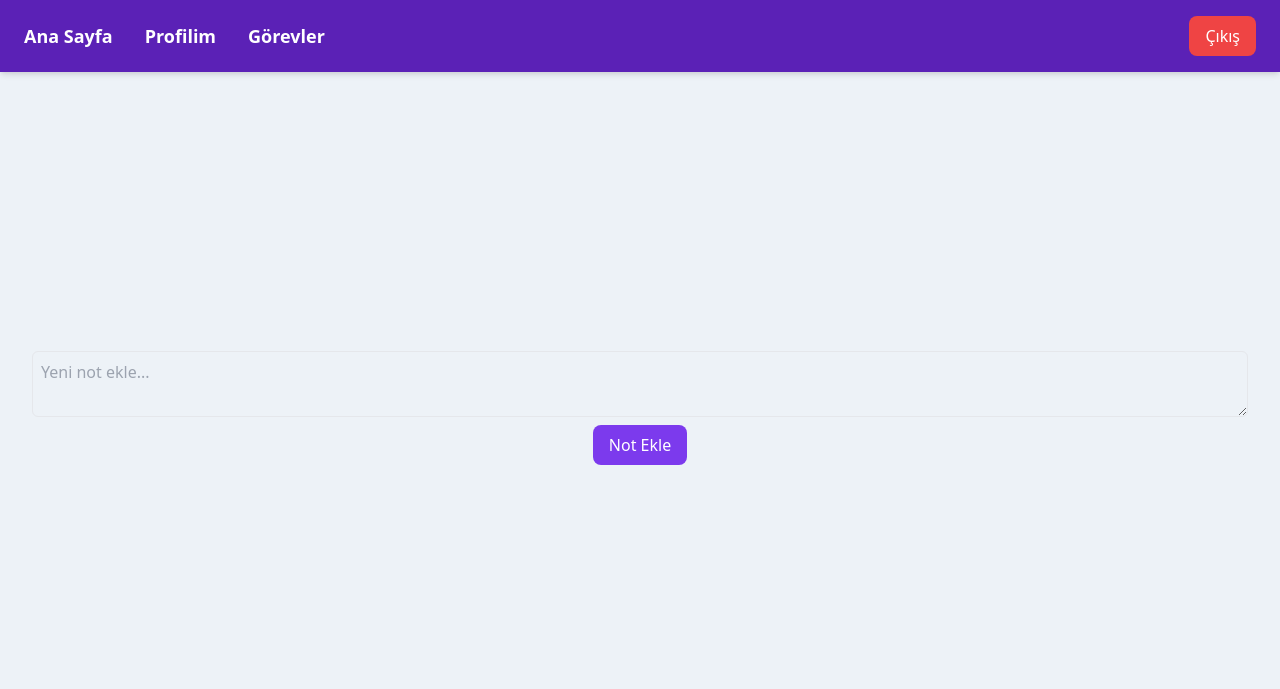
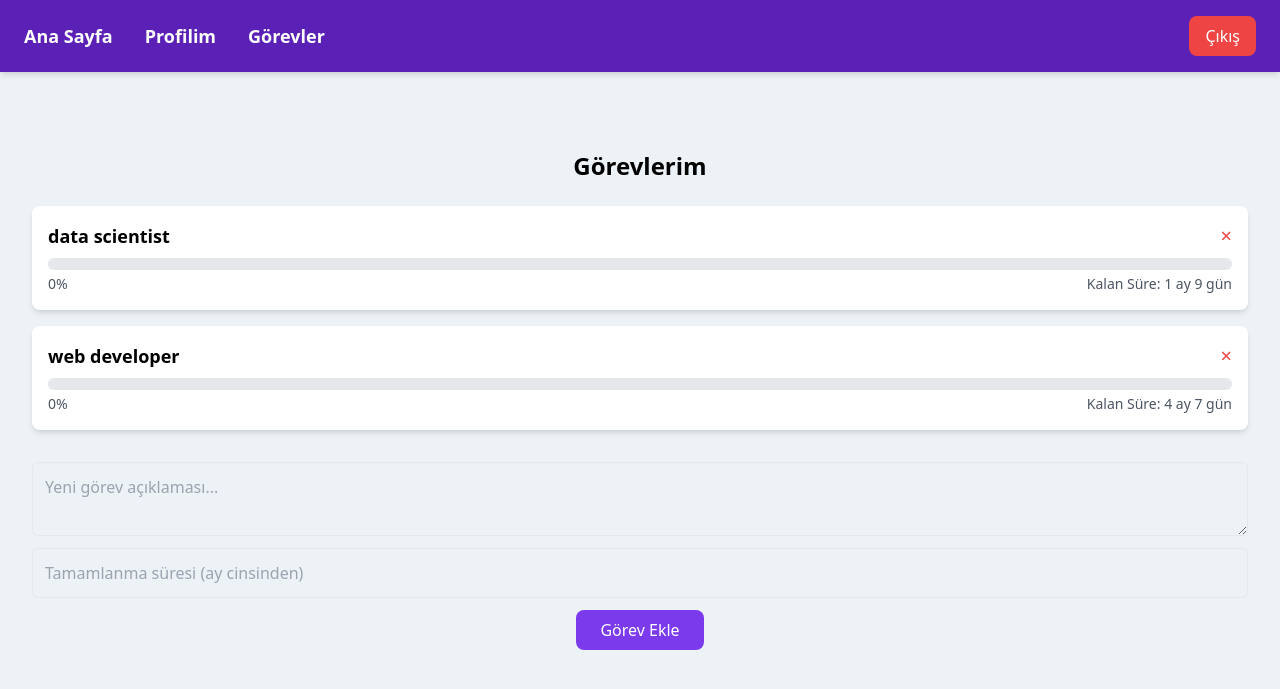
Before and after one commit to ihmus/Task-Manager, a Flask app: page / in a window 1280 px wide. Shown: the top 689 px of the page. Run offline with Flask 3, Linux system fonts and the light colour scheme; a user stored in the database is signed in.

Commit message:
görev tamamlama süresi

```diff
--- a/app/models.py
+++ b/app/models.py
@@ -1,3 +1,4 @@
+"""
 from . import db
 from flask_login import UserMixin
 from sqlalchemy.sql import func
@@ -23,3 +24,51 @@ class User(db.Model, UserMixin):
     password = db.Column(db.String(150))
     first_name = db.Column(db.String(150))
     notes = db.relationship('Note') # Burada ilişki verdik ileride user üzerinden ulaşabilmek için
+
+"""
+
+from . import db
+from flask_login import UserMixin
+from sqlalchemy.sql import func
+from datetime import datetime
+from dateutil.relativedelta import relativedelta
+
+
+class Note(db.Model):
+    id = db.Column(db.Integer, primary_key=True)
+    data = db.Column(db.String(10000))
+    date = db.Column(db.DateTime(timezone=True), default=func.now())
+    duration_months = db.Column(db.Integer)  # 🆕 görev süresi (ay cinsinden)
+    end_date = db.Column(db.DateTime(timezone=True))  # 🆕 bitiş tarihi
+    user_id = db.Column(db.Integer, db.ForeignKey('user.id'))
+    completed = db.Column(db.Boolean, default=False)
+
+    def calculate_progress(self):
+        """Görev süresinin yüzde kaçının geçtiğini hesaplar"""
+        if not self.end_date or not self.date:
+            return 0
+        total_days = (self.end_date - self.date).days
+        passed_days = (datetime.now() - self.date).days
+        if total_days <= 0:
+            return 100
+        return min(max((passed_days / total_days) * 100, 0), 100)
+
+    def remaining_time(self):
+        """Kalan süreyi ay ve gün cinsinden döndürür"""
+        if not self.end_date:
+            return "Süre belirtilmemiş"
+        now = datetime.now()
+        if now >= self.end_date:
+            return "Süre doldu!"
+        delta = relativedelta(self.end_date, now)
+        if delta.months == 0 and delta.days == 0:
+            return "Son gün!"
+        return f"{delta.months} ay {delta.days} gün"
+
+
+class User(db.Model, UserMixin):
+    id = db.Column(db.Integer, primary_key=True)
+    email = db.Column(db.String(150), unique=True)
+    password = db.Column(db.String(150))
+    first_name = db.Column(db.String(150))
+    notes = db.relationship('Note')
--- a/app/templates/index.html
+++ b/app/templates/index.html
@@ -1,34 +1,79 @@
-{% extends "base.html" %} {% block title %}Ana Sayfa{% endblock %} {% block
-content %}
+{% extends "base.html" %}
+{% block title %}Ana Sayfa{% endblock %}
+{% block content %}
 
 <div class="flex-1 p-8">
-  <!-- Notlar -->
+  <h1 class="text-2xl font-semibold text-center mb-6">Görevlerim</h1>
+
+  <!-- Not Listesi -->
+  <ul class="space-y-4 mb-8">
+    {% for note in notes %}
+    <li class="bg-white shadow-md rounded-lg p-4">
+      <div class="flex justify-between items-center mb-2">
+        <span class="font-semibold text-lg">{{ note.data }}</span>
+        <button
+          type="button"
+          class="text-red-500 hover:text-red-700 text-xl"
+          onClick="deleteNote({{ note.id }})"
+        >
+          &times;
+        </button>
+      </div>
+
+      <!-- Progress bar -->
+      <div class="w-full bg-gray-200 rounded-full h-3 mb-1">
+        <div
+          class="h-3 rounded-full"
+          style="width: {{ note.progress }}%; background-color: {{ note.color }};"
+        ></div>
+      </div>
+
+      <!-- Yüzde ve kalan süre -->
+      <div class="flex justify-between text-sm text-gray-600">
+        <span>{{ note.progress }}%</span>
+        <span>Kalan Süre: {{ note.remaining }}</span>
+      </div>
+    </li>
+    {% endfor %}
+  </ul>
 
   <!-- Not Ekleme Formu -->
-  <form method="POST" class="mt-4">
+  <form method="POST" class="space-y-3">
     <textarea
       name="note"
       id="note"
-      class="w-full border rounded-md p-2"
-      placeholder="Yeni not ekle..."
+      class="w-full border rounded-md p-3"
+      placeholder="Yeni görev açıklaması..."
+      required
     ></textarea>
-    <div class="text-center mt-2">
+
+    <input
+      type="number"
+      name="months"
+      min="1"
+      class="w-full border rounded-md p-3"
+      placeholder="Tamamlanma süresi (ay cinsinden)"
+      required
+    />
+
+    <div class="text-center">
       <button
         type="submit"
-        class="bg-purple-600 text-white px-4 py-2 rounded-lg hover:bg-purple-700"
+        class="bg-purple-600 text-white px-6 py-2 rounded-lg hover:bg-purple-700 transition"
       >
-        Not Ekle
+        Görev Ekle
       </button>
     </div>
   </form>
 </div>
 
-{% endblock %} {% block javascript %}
+{% endblock %}
+
+{% block javascript %}
 <script>
   function deleteNote(noteId) {
-    fetch("/delete-note", {
+    fetch("/delete-note/" + noteId, {
       method: "POST",
-      body: JSON.stringify({ noteId: noteId }),
     }).then(() => window.location.reload());
   }
 </script>
--- a/app/views.py
+++ b/app/views.py
@@ -2,13 +2,72 @@ from flask import Blueprint, render_template, request, flash, jsonify, redirect,
 from flask_login import login_required, current_user
 from .models import Note
 from datetime import datetime
+from dateutil.relativedelta import relativedelta
 from . import db
 import pytz
 import json
 
 views = Blueprint('views', __name__)
 
+#13.satırdan itibaren schule ekledi
 
+from dateutil.relativedelta import relativedelta #bu satırı da yukardan silmeyi unutma eğer kodların tamamını silersen
+
+@views.route('/', methods=['GET', 'POST'])
+@login_required
+def home():
+    if request.method == 'POST':
+        note = request.form.get('note')
+        months = request.form.get('months')  # 🆕 yeni alan
+
+        if len(note) < 1:
+            flash('Note is too short!', category='error')
+        elif not months or not months.isdigit():
+            flash('Lütfen ay cinsinden geçerli bir süre giriniz!', category='error')
+        else:
+            months = int(months)
+            start_date = datetime.now()
+            end_date = start_date + relativedelta(months=months)
+
+            new_note = Note(
+                data=note,
+                duration_months=months,
+                end_date=end_date,
+                user_id=current_user.id
+            )
+            db.session.add(new_note)
+            db.session.commit()
+            flash('Görev eklendi!', category='success')
+            return redirect(url_for('views.home'))
+
+    notes_with_time = []
+    for note in current_user.notes:
+        progress = note.calculate_progress()
+        remaining = note.remaining_time()
+
+        if progress < 50:
+            color = "green"
+        elif progress < 80:
+            color = "orange"
+        else:
+            color = "red"
+
+        notes_with_time.append({
+            'id': note.id,
+            'data': note.data,
+            'color': color,
+            'progress': round(progress),
+            'remaining': remaining
+        })
+
+    return render_template("index.html", notes=notes_with_time)
+
+
+
+
+
+
+"""
 @views.route('/', methods=['GET', 'POST'])
 @login_required
 def home():
@@ -60,6 +119,9 @@ def home():
         })
 
     return render_template("index.html",notes=notes_with_time)
+
+"""
+
 @views.route('/calisanlar', methods=['GET', 'POST'])
 @login_required
 def calisanlar():
```
Also changed, not shown: app/config.py (+43 -3 lines), app/static/db/task_management.db.
